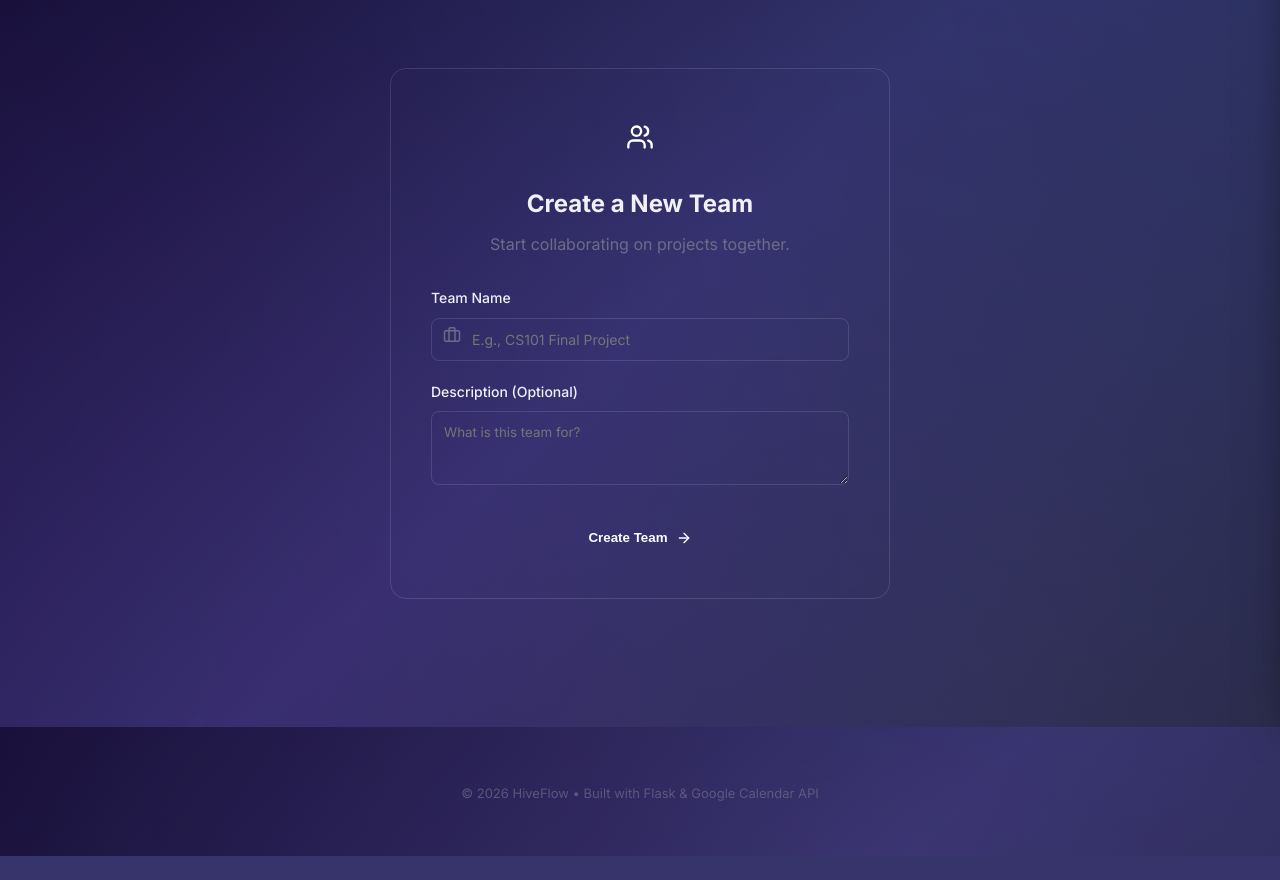
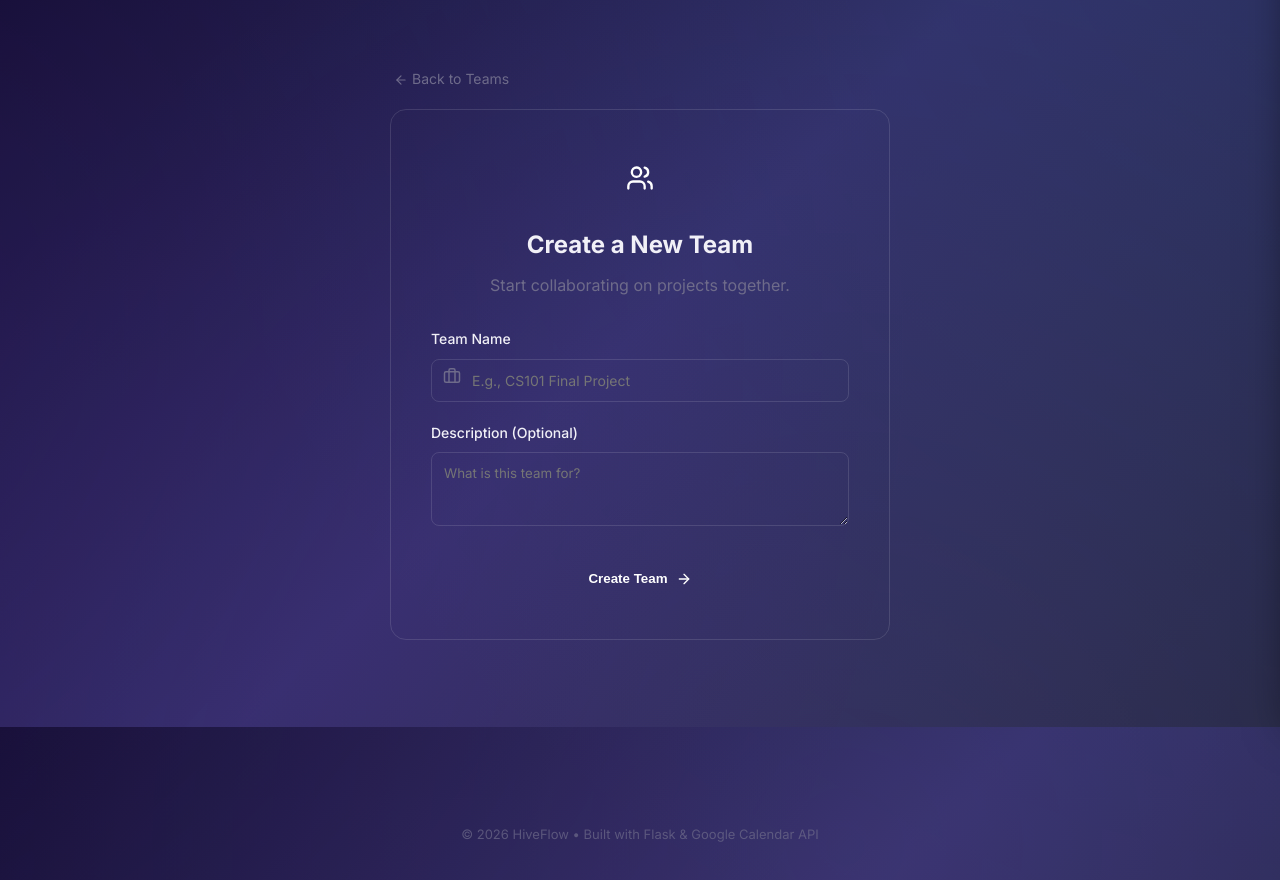
Before and after one commit to bhrigu136/hiveflow, a Flask app: page /orgs/create in a window 1280 px wide. Shown: the part 73-953 px from the top of the page. Before the commit the page ends 929 px from the top, so only its background shows below. Run offline with Flask 3, Linux system fonts and the light colour scheme; the visitor is signed in with stand-in values (Sample User, id 1); parts of the project's set-up code (start-up, migrations or seed data) failed here and were passed over; some libraries are stand-ins or nearby versions.

Commit message:
Add back navigation links to team and project creation pages

```diff
--- a/app/templates/orgs/create.html
+++ b/app/templates/orgs/create.html
@@ -2,7 +2,12 @@
 {% block title %}Create Team — HiveFlow{% endblock %}
 
 {% block content %}
-<div class="auth-container" style="max-width: 500px; margin: 40px auto;">
+<div style="max-width: 500px; margin: 40px auto 0; padding: 0 0 0 4px;">
+    <a href="{{ url_for('orgs.list_orgs') }}" style="color: var(--text-muted); text-decoration: none; display: inline-flex; align-items: center; font-size: 14px;">
+        <i data-lucide="arrow-left" style="width: 14px; height: 14px; margin-right: 4px;"></i> Back to Teams
+    </a>
+</div>
+<div class="auth-container" style="max-width: 500px; margin: 15px auto 40px;">
     <div class="auth-card" style="background: var(--glass-bg); border: 1px solid var(--glass-border); border-radius: 16px; padding: 40px;">
         <div class="auth-header" style="text-align: center; margin-bottom: 30px;">
             <div style="width: 56px; height: 56px; border-radius: 50%; background: linear-gradient(135deg, var(--primary-color), var(--secondary-color)); display: flex; align-items: center; justify-content: center; margin: 0 auto 20px;">
--- a/app/templates/orgs/dashboard.html
+++ b/app/templates/orgs/dashboard.html
@@ -2,6 +2,11 @@
 {% block title %}{{ org.name }} — HiveFlow{% endblock %}
 
 {% block content %}
+<div style="margin-bottom: 15px;">
+    <a href="{{ url_for('orgs.list_orgs') }}" style="color: var(--text-muted); text-decoration: none; display: inline-flex; align-items: center; font-size: 14px;">
+        <i data-lucide="arrow-left" style="width: 14px; height: 14px; margin-right: 4px;"></i> Back to Teams
+    </a>
+</div>
 <div class="org-header" style="background: var(--glass-bg); border: 1px solid var(--glass-border); border-radius: 12px; padding: 30px; margin-bottom: 30px; display: flex; justify-content: space-between; align-items: flex-start;">
     <div>
         <h2 style="margin-top: 0; display: flex; align-items: center; gap: 10px;">
```
Also changed, not shown: app/templates/projects/create.html (+6 -1 lines).
